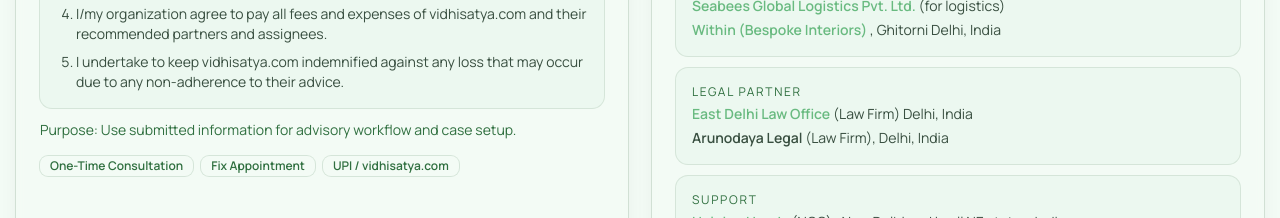
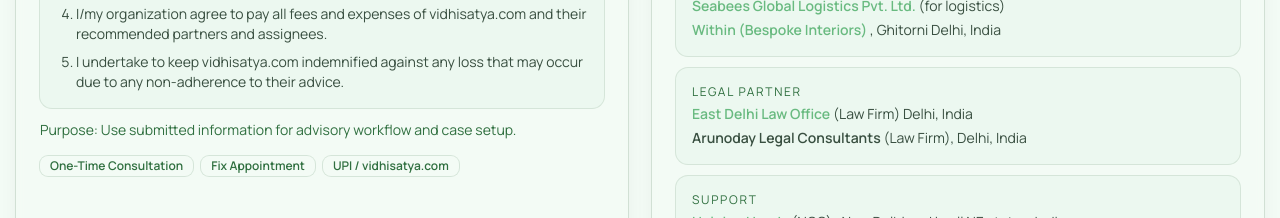
Before and after one commit to Developerkriscel/Vidhi-Satya, a Next.js app: page /about in a window 1280 px wide. Shown: the part 1260-1478 px from the top of the page. Built offline with nearby package versions, Linux system fonts and the light colour scheme; no server answers; the database is empty.

Commit message:
Update legal partner name

```diff
--- a/src/app/(public)/about/page.tsx
+++ b/src/app/(public)/about/page.tsx
@@ -181,7 +181,7 @@
                       (Law Firm) Delhi, India
                     </p>
                     <p className="mt-1 text-sm text-foreground/90">
-                      <span className="font-semibold">Arunodaya Legal</span> (Law Firm), Delhi, India
+                      <span className="font-semibold">Arunoday Legal Consultants</span> (Law Firm), Delhi, India
                     </p>
                   </div>
                   <div className="rounded-[0.75rem] bg-surface p-4 ring-1 ring-outline-variant/15">
```
